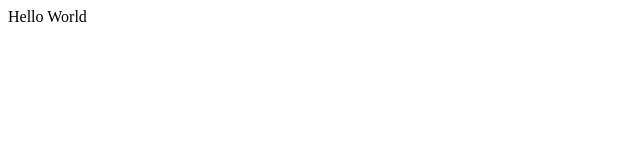
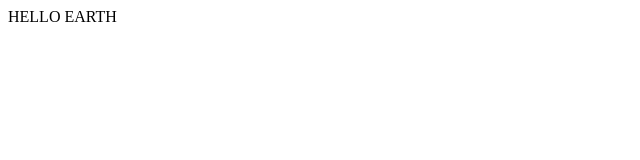
Before and after one commit to xodanc/xodanc.github.io, a plain HTML site: page basic/index.html in a window 1280 px wide. Shown: the full height of the page, 0-640 px from the left. Drawn offline with Linux system fonts and the light colour scheme.

Commit message:
Update index.html

```diff
--- a/basic/index.html
+++ b/basic/index.html
@@ -6,7 +6,8 @@
     <title>Document</title>
 </head>
 <body>
-    Hello World
+    HELLO EARTH
+
 
 </body>
 </html>
```
